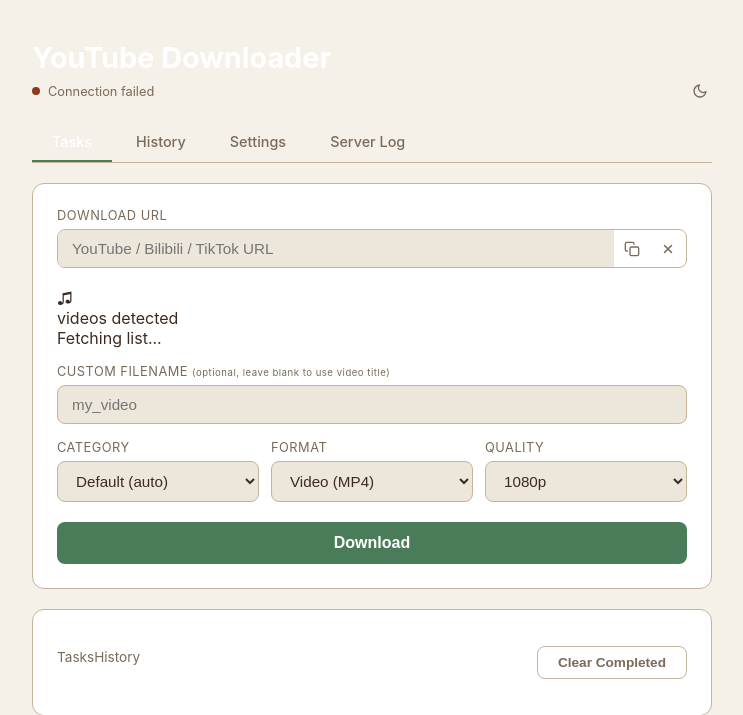
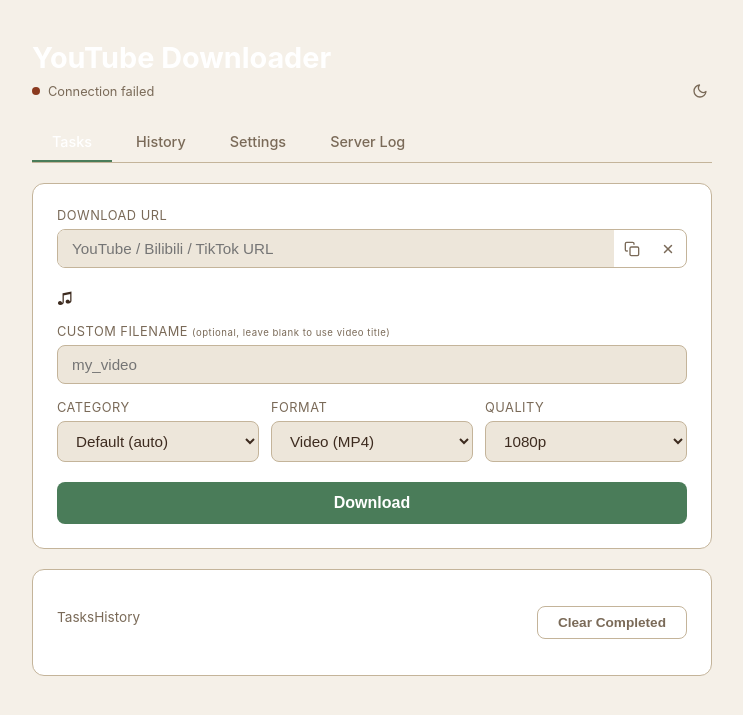
Before and after one commit to ntcjoel/YoutubeDownloader, a Flask app: page / in a window 1280 px wide. Shown: the top 715 px of the page, without its empty margins (268-1011 px from the left). Run offline with Flask 3, Linux system fonts and the light colour scheme; data that the repository does not hold is empty; parts of the project's set-up code (start-up, migrations or seed data) failed here and were passed over.

Commit message:
fix: hide playlist banner placeholders; show plMeta only when data is ready

```diff
--- a/static/app.js
+++ b/static/app.js
@@ -106,6 +106,7 @@ function showPlaylistBanner(items, title, count) {
   document.getElementById("plTitle").textContent = title || "Playlist";
   document.getElementById("plCount").textContent = count;
   document.getElementById("plSpinner").style.display = "none";
+  document.getElementById("plMeta").style.display = "";
   document.getElementById("plDownloadBtn").style.display = "";
   document.getElementById("plCancelBtn").style.display = "";
   banner.classList.add("show");
--- a/templates/index.html
+++ b/templates/index.html
@@ -870,9 +870,9 @@
               <span class="pl-icon">&#9835;</span>
               <div class="pl-info">
                 <div class="pl-title" id="plTitle"></div>
-                <div class="pl-meta"><span class="pl-count" id="plCount"></span> videos detected</div>
+                <div class="pl-meta" id="plMeta" style="display:none"><span class="pl-count" id="plCount"></span> videos detected</div>
               </div>
-              <span class="pl-spinner" id="plSpinner">Fetching list...</span>
+              <span class="pl-spinner" id="plSpinner" style="display:none"></span>
               <button type="button" class="btn btn-pl-download" id="plDownloadBtn" style="display:none;">Download All</button>
               <button type="button" class="btn btn-pl-cancel" id="plCancelBtn" style="display:none;">Cancel</button>
             </div>
```
